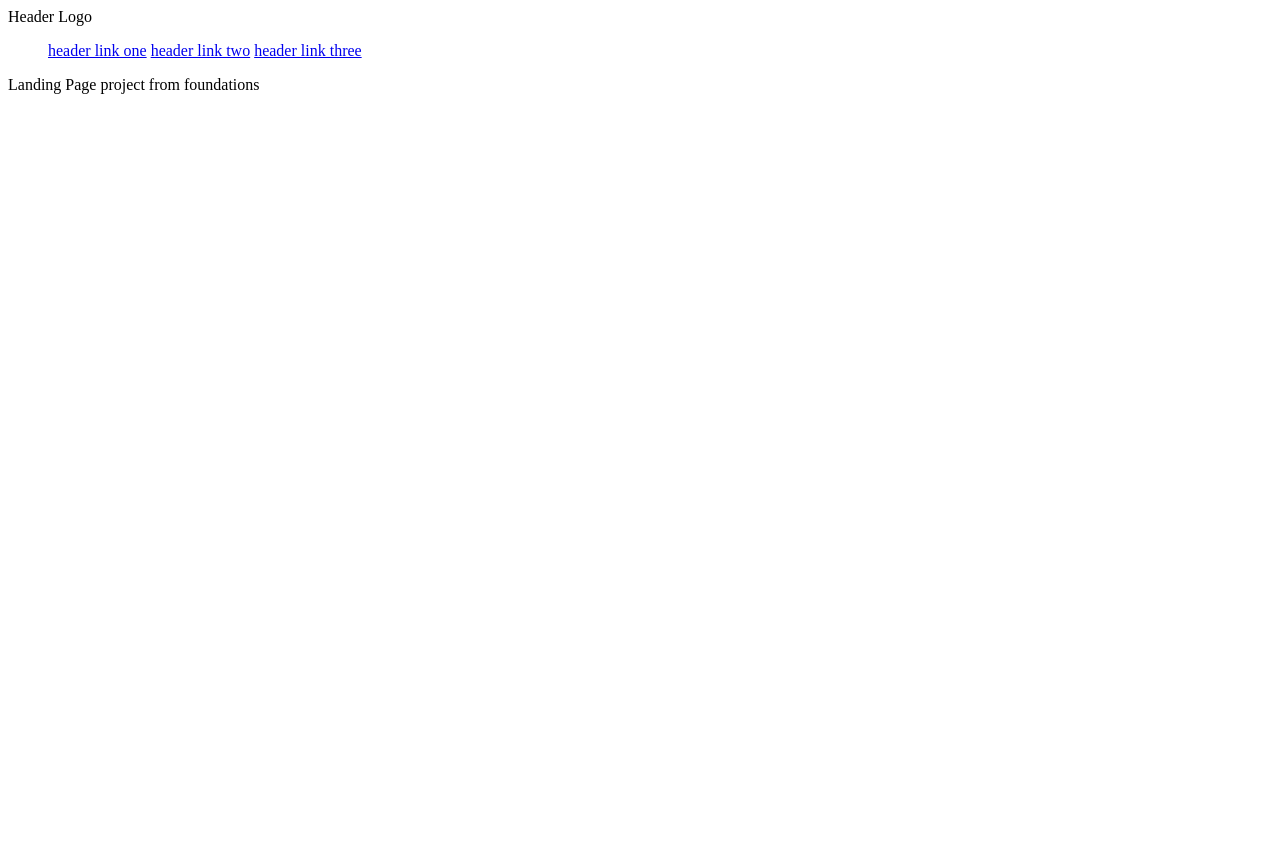
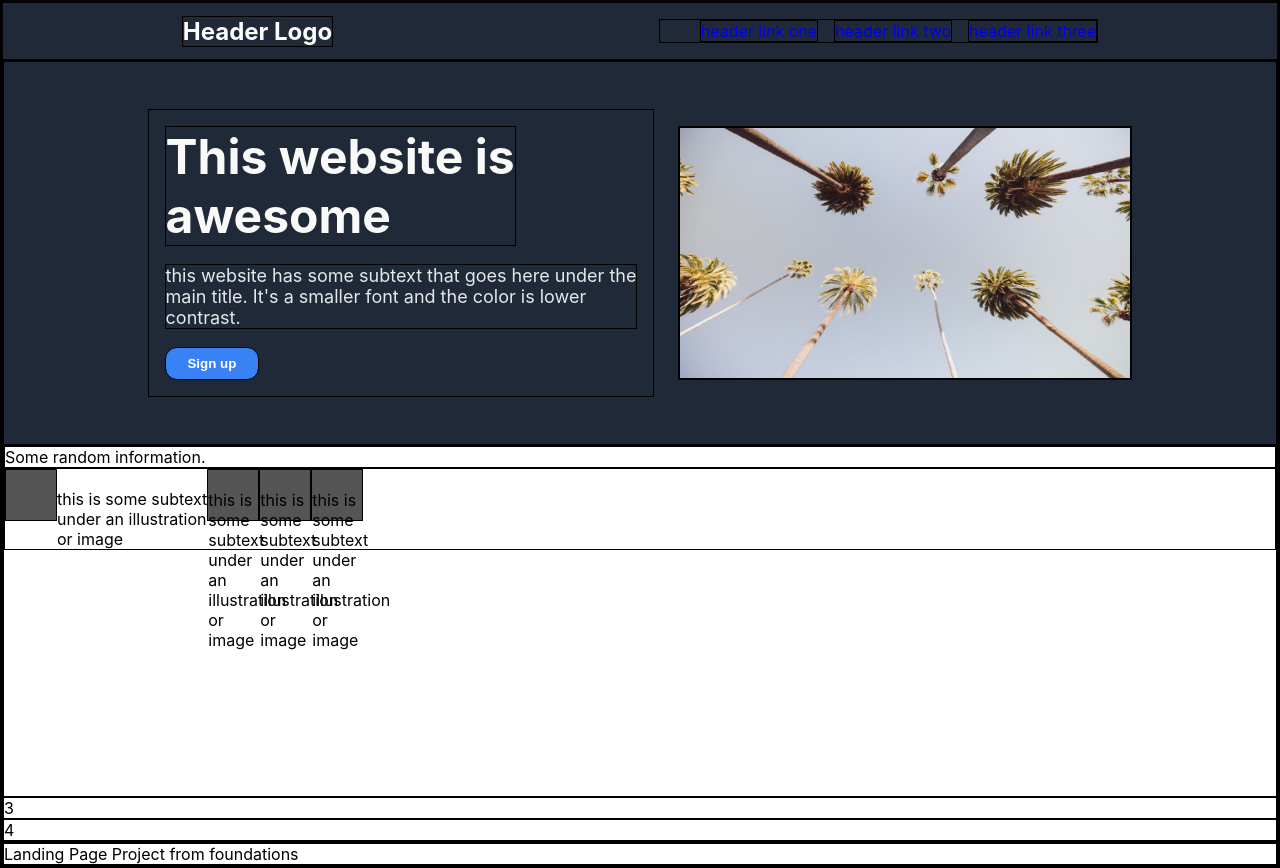
Before and after one commit to 70m370/foundations-landing-page, a plain HTML site: page index.html in a window 1280 px wide. Before the commit the page ends 800 px from the top, so only its background shows below. Drawn offline with Linux system fonts and the light colour scheme.

Commit message:
almost done, working on the main container

```diff
--- a/index.html
+++ b/index.html
@@ -11,16 +11,53 @@
 
 <body>
     <div class="Header">
-        <div>Header Logo</div>
-        <ul>
+        <div class="Logo">Header Logo</div>
+        <ul class="header-list">
             <a href="#">header link one</a>
             <a href="#">header link two</a>
             <a href="#">header link three</a>
         </ul>
     </div>
 
+    <div class="container">
+        <!--main page content - will receive 4 different containers inside here-->
+        <div class="first-sub-container">
+            <div class="S1f-container">
+                <div class="s-logo">This website is<br>awesome</div>
+                <p>this website has some subtext that goes here under the<br>
+                    main title. It's a smaller font and the color is lower<br>
+                    contrast.</p>
+                <button>Sign up</button>
+            </div>
+
+            <div class="S2f-container">
+                <img src="images/trees.png" alt="palm-trees" height="250" width=" 450">
+            </div>
+        </div>
+
+        <div class="second-sub-container">
+            <div class="t-logo">Some random information.</div>
+            <div class="S1S-container">
+                <div class="box"></div>
+                <br>this is some subtext<br>under an illustration<br>or image
+                <div class="box"><br>this is some subtext<br>under an illustration<br>or image</div>
+                <div class="box"><br>this is some subtext<br>under an illustration<br>or image</div>
+                <div class="box"><br>this is some subtext<br>under an illustration<br>or image</div>
+            </div>
+        </div>
+
+        <div class="third-sub-container">
+            3
+        </div>
+
+        <div class="fourth-sub-container">
+            4
+        </div>
+
+    </div>
+
     <div class="Footer">
-        <div>Landing Page project from foundations</div>
+        <div>Landing Page Project from foundations</div>
     </div>
 </body>
 
--- a/styles/style.css
+++ b/styles/style.css
@@ -0,0 +1,110 @@
+body {
+    font-family: -apple-system, BlinkMacSystemFont, 'Segoe UI', Roboto, Oxygen, Ubuntu, Cantarell, 'Open Sans', 'Helvetica Neue', sans-serif;
+    margin: 0;
+    min-height: 100vh;
+}
+
+/*UNDELINE EVERYTHING*/
+
+* {
+    border: 1px solid black;
+}
+
+/*HEADER - SECTION*/
+
+.Header {
+    background-color: #1f2937;
+    height: 24px;
+    color: white;
+    display: flex;
+    justify-content: space-around;
+    align-items: center;
+    font-size: 16px;
+    padding: 16px;
+}
+
+.Logo {
+    font-weight: bold;
+    font-size: 24px;
+}
+
+a {
+    text-decoration: none;
+}
+
+.header-list {
+    display: flex;
+    gap: 16px;
+}
+
+/*BODY SECTION*/
+/*4-CONTAINERS*/
+
+.container {
+    display: flex;
+    flex-direction: column;
+}
+
+/*FIRST SUB-CONTAINER*/
+
+.first-sub-container {
+    display: flex;
+    background-color: #1f2937;
+    height: 350px;
+    color: white;
+    align-items: center;
+    justify-content: center;
+    padding: 16px;
+    gap: 24px;
+}
+
+.S1f-container {
+    display: flex;
+    flex-direction: column;
+    justify-content: center;
+    align-items: flex-start;
+    padding: 16px;
+    font-size: 18px;
+    color: #E5E7EB;
+}
+
+.s-logo {
+    font-size: 48px;
+    font-weight: bolder;
+    color: #f9faf8;
+}
+
+button {
+    background-color: #3882f6;
+    padding: 8px;
+    color: white;
+    text-align: center;
+    font-weight: bold;
+    border-radius: 12px;
+    width: 20%;
+}
+
+.S2f-container {
+    display: flex;
+    justify-content: center;
+    align-items: flex-start;
+}
+
+/*SECOND SUB-CONTAINER*/
+
+.second-sub-container {
+    height: 350px;
+    display: flex;
+    flex-direction: column;
+}
+
+.S1S-container {
+    display: flex;
+    flex-direction: row;
+}
+
+.box {
+    height: 50px;
+    width: 50px;
+    background-color: #555;
+}
```
Also changed, not shown: images/trees.png (added).
